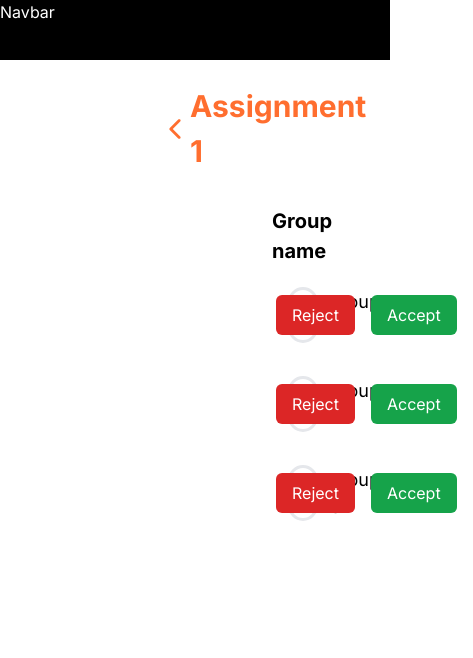
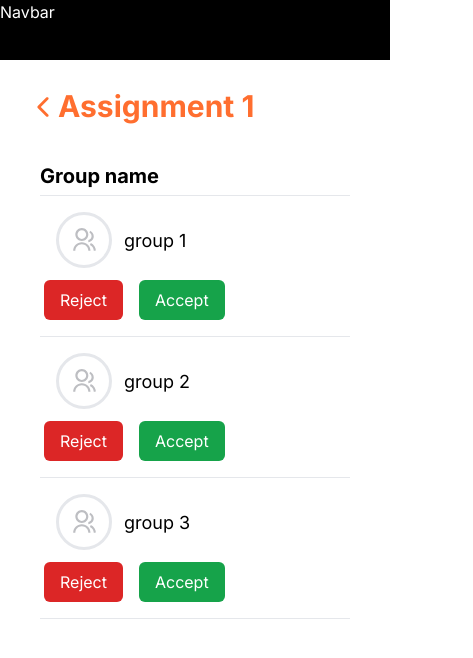
Before and after one commit to CEPP-CEPM/CEProjectManagement, a Next.js app: page /proctor/dashboard/1 in a window 390 px wide. Shown: the top 658 px of the page, 473 px wide, since content can reach past the window. Built offline with nearby package versions, Linux system fonts and the light colour scheme.

Commit message:
responsive 3 checkpoint

```diff
--- a/src/app/proctor/CreatePost.jsx
+++ b/src/app/proctor/CreatePost.jsx
@@ -72,7 +72,7 @@ const CreatePost = () => {
                     },
                 }}>
                 <Fade in={open}>
-                    <div className='bg-white left-[25%] top-[5%] absolute w-[50%] h-[90%] rounded-md px-[2.5%] py-[2.5%]'>
+                    <div className='bg-white left-[12.5%] md:left-[25%] top-[5%] absolute w-[75%] md:w-[50%] h-[90%] rounded-md px-[2.5%] py-[2.5%]'>
                         {/* type */}
                         <div className='flex mb-[15px]'>
                             <button
--- a/src/app/proctor/dashboard/AssignmentCard.jsx
+++ b/src/app/proctor/dashboard/AssignmentCard.jsx
@@ -17,7 +17,7 @@ const AssignmentCard = () => {
                     <div key={data.id}>
                         <div className="px-1 py-4">
                             <button className="flex items-center w-full" onClick={() => router.push(`/proctor/dashboard/${data.id}`)}>
-                                <MdOutlineAssignment className=" text-[#BDBEC2] w-14 h-14 px-1 text-[25px] border-[3px] rounded-full mx-3"/>
+                                <MdOutlineAssignment className=" text-[#BDBEC2] w-10 h-10 md:w-14 md:h-14 px-1 text-[25px] border-[3px] rounded-full mx-3"/>
                                 <div className="text-[18px]">{data.topic}</div>
                             </button>
                         </div>
--- a/src/app/proctor/dashboard/AssignmentList.jsx
+++ b/src/app/proctor/dashboard/AssignmentList.jsx
@@ -2,7 +2,7 @@ import AssignmentCard from "./AssignmentCard"
 
 const AssignmentList = () => {
     return (
-        <div className=" mt-8 px-28">
+        <div className=" mt-8 px-3 md:px-10 lg:px-28">
             <div className="font-bold text-[20px] mb-1">Assignment</div>
             <hr/>
             <AssignmentCard />
--- a/src/app/proctor/dashboard/[assignmentId]/GroupLists.jsx
+++ b/src/app/proctor/dashboard/[assignmentId]/GroupLists.jsx
@@ -13,12 +13,12 @@ const GroupLists = () => {
             {students.map((data) => {
                 return (
                     <div key={data.id}>
-                        <div className="flex justify-between items-center px-1 py-4">
+                        <div className="md:flex justify-between items-center px-1 py-4">
                             <div className="flex items-center w-full">
                                 <RiGroupLine className=" text-[#BDBEC2] w-14 h-14 px-3 text-[25px] border-[3px] rounded-full mx-3"/>
                                 <div className="text-[18px]">{data.group}</div>
                             </div>
-                            <div className="flex pr-4">
+                            <div className="flex pr-4 mt-3 md:">
                                 <button className="mr-4 px-4 py-2 text-white bg-red-600 rounded-md hover:bg-red-800">Reject</button>
                                 <button className="px-4 py-2 text-white bg-green-600 rounded-md hover:bg-green-800">Accept</button>
                             </div>
--- a/src/app/proctor/dashboard/[assignmentId]/page.jsx
+++ b/src/app/proctor/dashboard/[assignmentId]/page.jsx
@@ -10,12 +10,12 @@ const page = ({params}) => {
     const router = useRouter()
 
     return (
-        <div className="px-40 py-6">
+        <div className="px-7 md:px-24 lg:px-40 py-6">
             <div className="flex items-center">
                 <button onClick={() => router.push('/proctor/dashboard')}><IoIosArrowBack className="text-[30px] text-[#FF6E2F] hover:text-black"/></button>
                 <h1 className="text-[30px] font-bold text-[#FF6E2F]">Assignment {params.assignmentId}</h1>
             </div>
-            <div className=" mt-8 px-28">
+            <div className=" mt-8 px-3 md:px-10 lg:px-28">
                 <div className="font-bold text-[20px] mb-1">Group name</div>
                 <hr/>
                 <GroupLists />
--- a/src/app/proctor/dashboard/page.jsx
+++ b/src/app/proctor/dashboard/page.jsx
@@ -2,7 +2,7 @@ import AssignmentList from "./AssignmentList"
 
 const page = () => {
     return (
-        <div className="px-40 py-6">
+        <div className="px-7 md:px-24 lg:px-40 py-6">
             <h1 className="text-[30px] font-bold text-[#FF6E2F]">Dashboard</h1>
             <AssignmentList />
         </div>
--- a/src/app/proctor/page.jsx
+++ b/src/app/proctor/page.jsx
@@ -14,7 +14,7 @@ const Student = () => {
     const [page, setPage] = useState(1);
 
     return (
-        <div className="px-40 py-6">
+        <div className="px-7 md:px-40 py-6">
             <div className="flex justify-end mb-6 mt-1">
                 <CreatePost />
                 <FilterType setType={setType}/>
--- a/src/app/proctor/styles.css
+++ b/src/app/proctor/styles.css
@@ -1,5 +1,5 @@
 .createPost_postForm_typeButton {
-    @apply border-[1px] border-[#FF6E2F] px-[20px] py-[8px] text-[12px];
+    @apply border-[1px] border-[#FF6E2F] px-3 py-2 text-[12px] md:px-[20px] md:py-[8px] md:text-[12px];
 }
 
 .createPost_postForm_topicInput {
--- a/src/app/student/page.jsx
+++ b/src/app/student/page.jsx
@@ -13,7 +13,7 @@ const Student = () => {
     const [page, setPage] = useState(1);
 
     return (
-        <div className="px-40 py-6">
+        <div className="px-7 md:px-40 py-6">
             <div className="flex justify-end mb-6 mt-1">
                 <FilterType setType={setType}/>
             </div>
```
